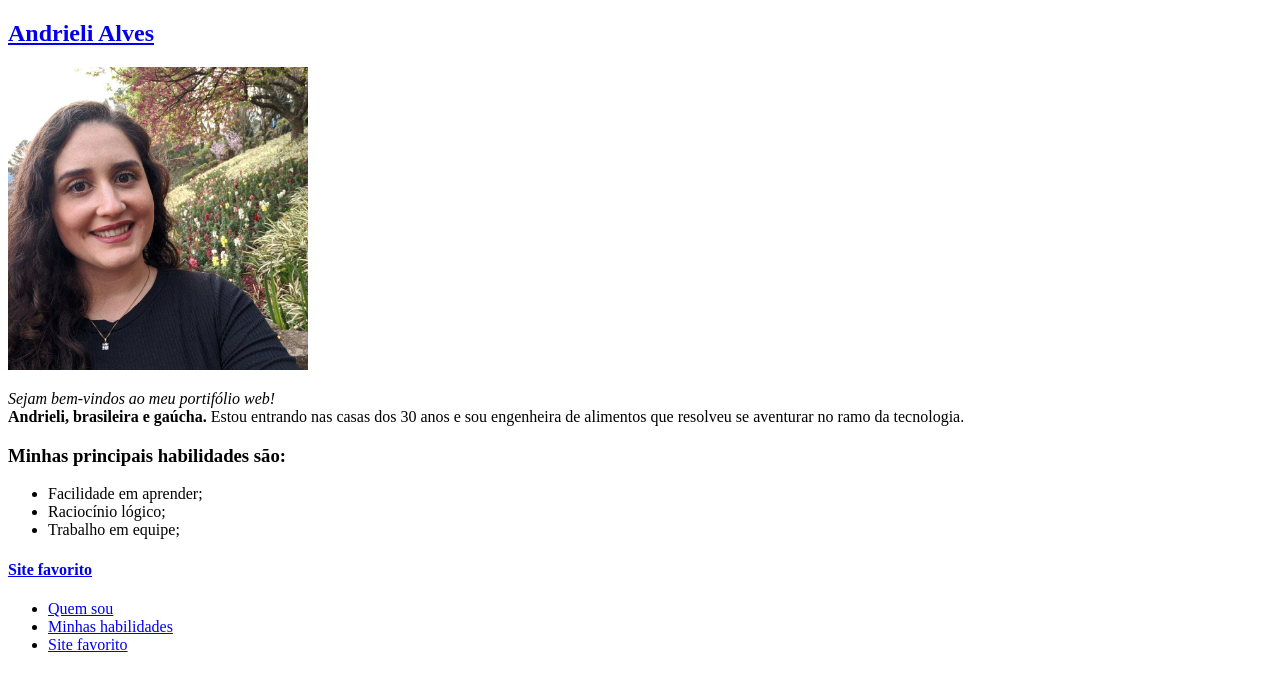
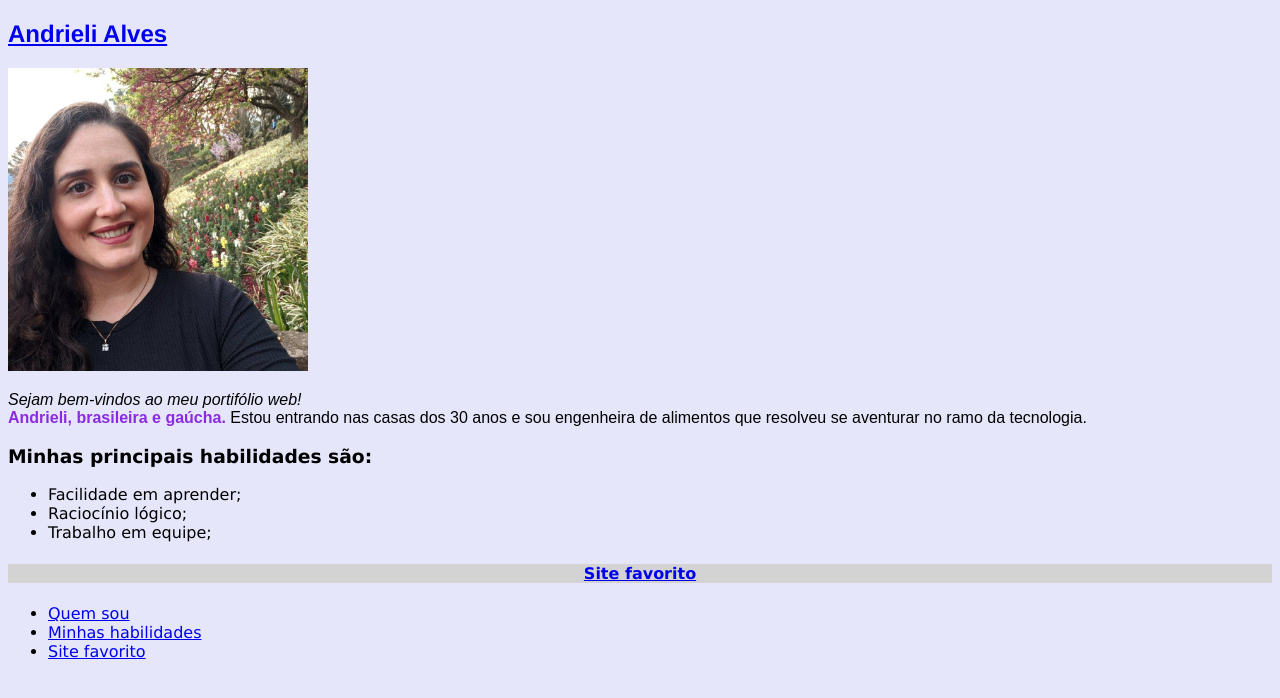
Before and after one commit to andrielisalves/andrielisalves.github.io, a plain HTML site: page index.html in a window 1280 px wide. Drawn offline with Linux system fonts and the light colour scheme.

Commit message:
Aplicando CSS

```diff
--- a/index.html
+++ b/index.html
@@ -5,6 +5,7 @@
       <meta http-equiv="X-UA-Compatible" content="IE=edge">
       <meta name="viewport" content="width=device-width, initial-scale=1.0">
       <title>Portifólio Web</title>
+      <link rel="stylesheet" href="style.css">
     </head>
     <body>
         <section>
--- /dev/null
+++ b/style.css
@@ -0,0 +1,20 @@
+body {
+  background-color: lavender;
+  font-family: 'Lucida Sans', 'Lucida Sans Regular', 'Lucida Grande', 'Lucida Sans Unicode', Geneva, Verdana, sans-serif;
+}
+
+#site {
+  background-color: lightgrey;
+  text-align: center;
+}
+h1 {
+  font-family: 'Franklin Gothic Medium', 'Arial Narrow', Arial, sans-serif;
+}
+
+p {
+  font-family: Arial, Helvetica, sans-serif;
+}
+
+strong {
+  color: blueviolet;
+}
```
